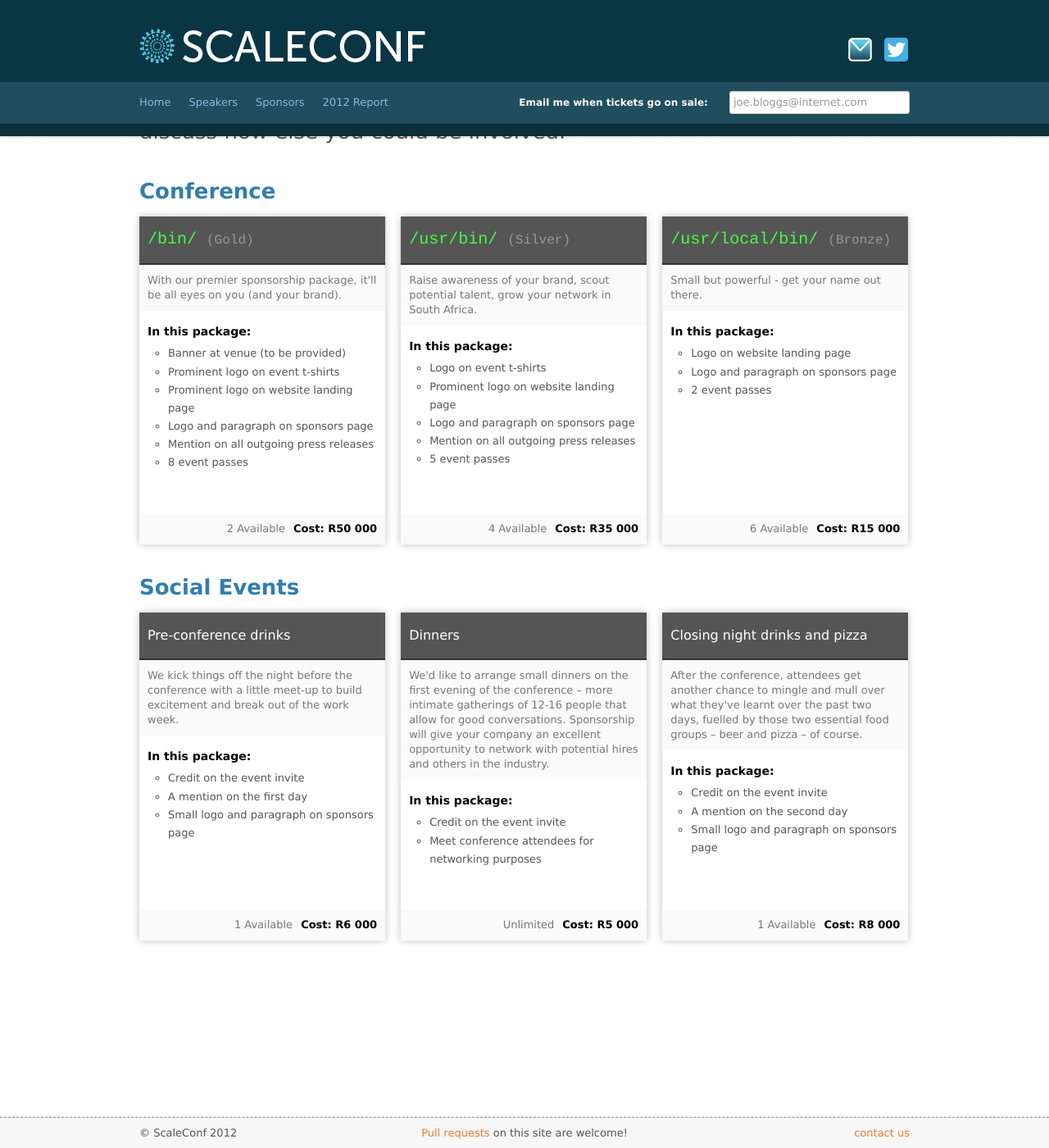
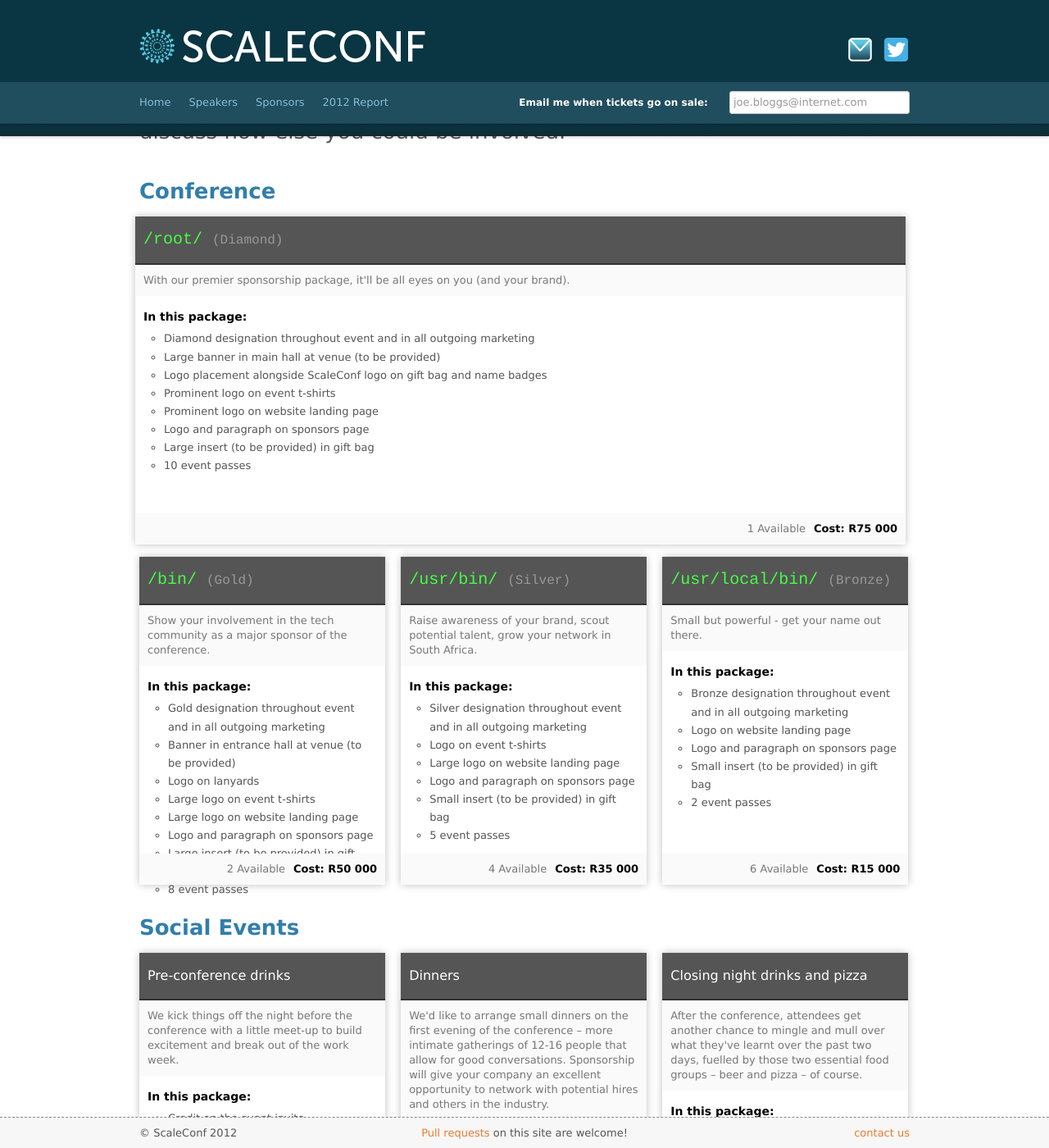
Before and after one commit to scaleconf/scaleconf.github.com, a Jekyll site: the page built from sponsor-packages.html, in a window 1280 px wide and 1400 px high, scrolled down 296 px. Shown: the whole window at 82% size. Built offline with Jekyll 4.4.1, drawn with Linux system fonts in a browser that asks for light colours; Markdown is read by kramdown in place of the engine named in the settings.

Commit message:
Add diamond sponsor

```diff
--- a/css/scaleconf.css
+++ b/css/scaleconf.css
@@ -96,8 +96,6 @@
 
 /* sponsorship packages */
 div.package {
-    width:300px;
-    height:400px;
     -webkit-box-shadow:0 1px 3px rgba(0,0,0,.25), inset 0 -1px 0 rgba(0,0,0,.1);
     -moz-box-shadow:0 1px 3px rgba(0,0,0,.25), inset 0 -1px 0 rgba(0,0,0,.1);
     box-shadow:0px 0px 9px rgba(0,0,0,.25), inset 0 -1px 0 rgba(0,0,0,.1);
@@ -105,6 +103,11 @@
     margin:15px 0 0 15px;
     vertical-align:top;
     position:relative;
+    height:400px;
+}
+
+div.package.smaller {
+    width:300px;
 }
 
 div.package.first { margin-left: 0; }
--- a/sponsor-packages.html
+++ b/sponsor-packages.html
@@ -17,25 +17,48 @@
 
     <h2>Conference</h2>
 
-    <div class='first package'>
+    <div class='row'>
+        <div class='package span12'>
+            <h1>/root/ <span class='packagename'>(Diamond)</span></h1>
+            <p>
+            With our premier sponsorship package, it'll be all eyes on you (and
+            your brand).
+            </p>
+            <h2>In this package:</h2>
+            <ul>
+                <li>Diamond designation throughout event and in all outgoing marketing</li>
+                <li>Large banner in main hall at venue (to be provided)</li>
+                <li>Logo placement alongside ScaleConf logo on gift bag and name badges</li>
+                <li>Prominent logo on event t-shirts</li>
+                <li>Prominent logo on website landing page</li>
+                <li>Logo and paragraph on sponsors page</li>
+                <li>Large insert (to be provided) in gift bag</li>
+                <li>10 event passes</li>
+            </ul>
+            <p class='package-cost'>1 Available<span>Cost: R75 000</span></p>
+        </div>
+    </div>
+
+    <div class='first smaller package'>
         <h1>/bin/ <span class='packagename'>(Gold)</span></h1>
         <p>
-            With our premier sponsorship package, it'll be all eyes on you (and
-            your brand).
+        Show your involvement in the tech community as a major sponsor of the conference.
         </p>
         <h2>In this package:</h2>
         <ul>
-            <li>Banner at venue (to be provided)</li>
-            <li>Prominent logo on event t-shirts</li>
-            <li>Prominent logo on website landing page</li>
+            <li>Gold designation throughout event and in all outgoing marketing</li>
+            <li>Banner in entrance hall at venue (to be provided)</li>
+            <li>Logo on lanyards</li>
+            <li>Large logo on event t-shirts</li>
+            <li>Large logo on website landing page</li>
             <li>Logo and paragraph on sponsors page</li>
-            <li>Mention on all outgoing press releases</li>
+            <li>Large insert (to be provided) in gift bag</li>
             <li>8 event passes</li>
         </ul>
         <p class='package-cost'>2 Available<span>Cost: R50 000</span></p>
     </div>
 
-    <div class='package'>
+    <div class='smaller package'>
         <h1>/usr/bin/ <span class='packagename'>(Silver)</span></h1>
         <p>
             Raise awareness of your brand, scout potential talent, grow your
@@ -43,24 +66,27 @@
         </p>
         <h2>In this package:</h2>
         <ul>
+            <li>Silver designation throughout event and in all outgoing marketing</li>
             <li>Logo on event t-shirts</li>
-            <li>Prominent logo on website landing page</li>
+            <li>Large logo on website landing page</li>
             <li>Logo and paragraph on sponsors page</li>
-            <li>Mention on all outgoing press releases</li>
+            <li>Small insert (to be provided) in gift bag</li>
             <li>5 event passes</li>
         </ul>
         <p class='package-cost'>4 Available<span>Cost: R35 000</span></p>
     </div>
 
-    <div class='package'>
+    <div class='smaller package'>
         <h1>/usr/local/bin/ <span class='packagename'>(Bronze)</span></h1>
         <p>
             Small but powerful - get your name out there.
         </p>
         <h2>In this package:</h2>
         <ul>
+            <li>Bronze designation throughout event and in all outgoing marketing</li>
             <li>Logo on website landing page</li>
             <li>Logo and paragraph on sponsors page</li>
+            <li>Small insert (to be provided) in gift bag</li>
             <li>2 event passes</li>
         </ul>
         <p class='package-cost'>6 Available<span>Cost: R15 000</span></p>
@@ -72,7 +98,7 @@
 
     <h2>Social Events</h2>
 
-    <div class='first package'>
+    <div class='first smaller package'>
         <h1 class='tiny'>Pre-conference drinks</h1>
         <p>
             We kick things off the night before the conference with a little
@@ -87,7 +113,7 @@
         <p class='package-cost'>1 Available<span>Cost: R6 000</span></p>
     </div>
 
-    <div class='package'>
+    <div class='smaller package'>
         <h1 class='tiny'>Dinners</h1>
         <p>
             We'd like to arrange small dinners on the first evening of the
@@ -104,7 +130,7 @@
         <p class='package-cost'>Unlimited<span>Cost: R5 000</span></p>
     </div>
 
-    <div class='package'>
+    <div class='smaller package'>
         <h1 class='tiny'>Closing night drinks and pizza</h1>
         <p>
             After the conference, attendees get another chance to mingle and
```
